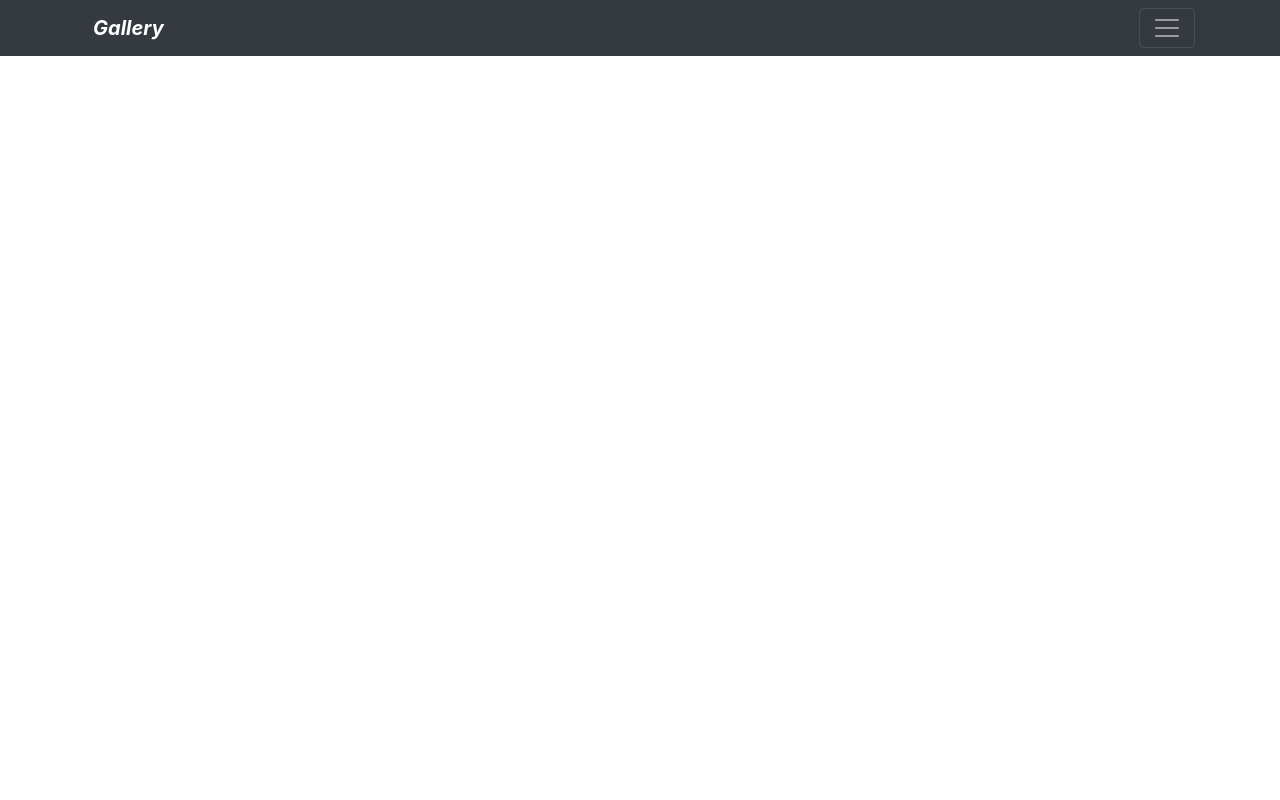
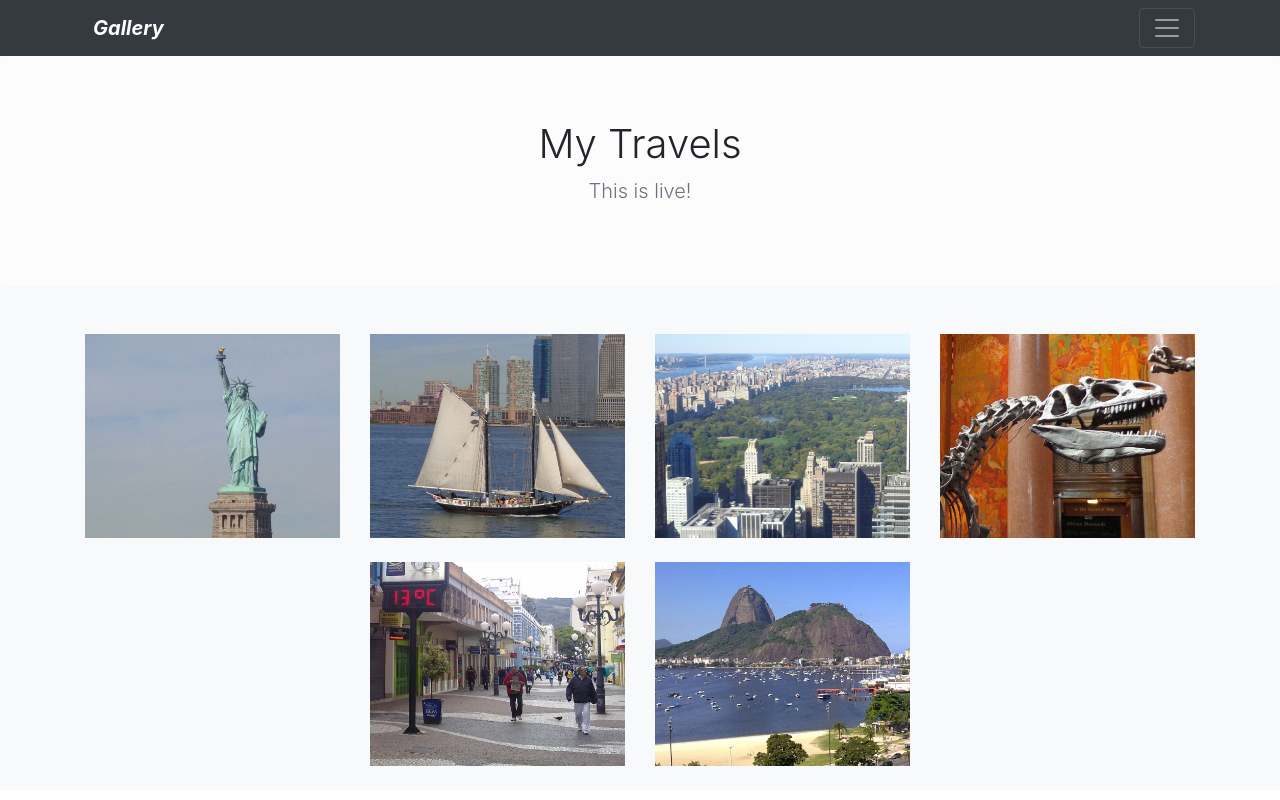
Before and after one commit to FreymundDeveloper/Photo-Gallery, a website built with webpack: page src/index.html in a window 1280 px wide. Built offline with nearby package versions, Linux system fonts and the light colour scheme; files whose address does not match are found by name.

Commit message:
Gallery Layout

```diff
--- a/src/index.html
+++ b/src/index.html
@@ -11,6 +11,7 @@
 
 <body>
     <header wm-include="/pages/templates/header.html"></header>
+    <main class="bg-light" wm-include="/pages/galery/galery.html"></main>
     <script src="app.js"></script>
 </body>
 
--- /dev/null
+++ b/src/pages/galery/galery.html
@@ -0,0 +1,28 @@
+<div wm-include="/pages/galery/galeryHeader.html"></div>
+<div class="container mt-5">
+    <div class="row d-flex justify-content-center">
+        <div class="col-12 col-md-6 col-lg-3">
+            <img src="/imgs/newYork1.png" class="img-fluid mb-4" wm-city="New York">
+        </div>
+
+        <div class="col-12 col-md-6 col-lg-3">
+            <img src="/imgs/newYork2.png" class="img-fluid mb-4" wm-city="New York">
+        </div>
+
+        <div class="col-12 col-md-6 col-lg-3">
+            <img src="/imgs/newYork3.png" class="img-fluid mb-4" wm-city="New York">
+        </div>
+
+        <div class="col-12 col-md-6 col-lg-3">
+            <img src="/imgs/newYork4.png" class="img-fluid mb-4" wm-city="New York">
+        </div>
+
+        <div class="col-12 col-md-6 col-lg-3">
+            <img src="/imgs/florianopolis.png" class="img-fluid mb-4" wm-city="Florianópolis">
+        </div>
+
+        <div class="col-12 col-md-6 col-lg-3">
+            <img src="/imgs/rioDeJaneiro.png" class="img-fluid mb-4" wm-city="Rio de Janeiro">
+        </div>
+    </div>
+</div>
--- /dev/null
+++ b/src/pages/galery/galeryHeader.html
@@ -0,0 +1,6 @@
+<section class="jumbotron text-center">
+    <div class="container">
+        <h1 class="jumbotron-heading">My Travels</h1>
+        <p class="lead text-muted">This is live!</p>
+    </div>
+</section>
--- a/src/scss/custom.scss
+++ b/src/scss/custom.scss
@@ -0,0 +1,8 @@
+.jumbotron {
+    background-color: #ffffff77;
+    margin: 0;
+}
+
+.jumbotron .jumbotron-heading {
+    font-weight: 300;
+}
```
Also changed, not shown: 1 other file.
